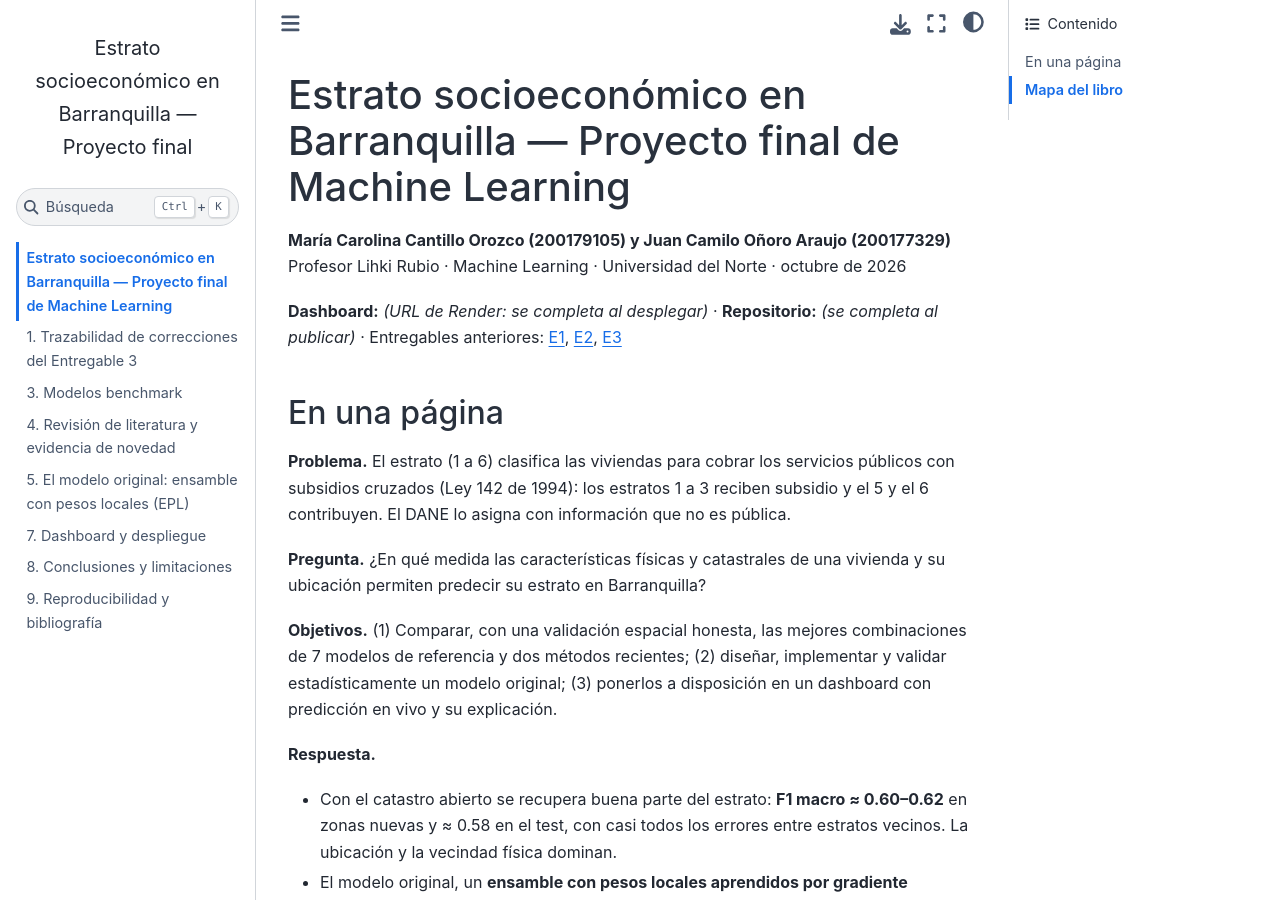
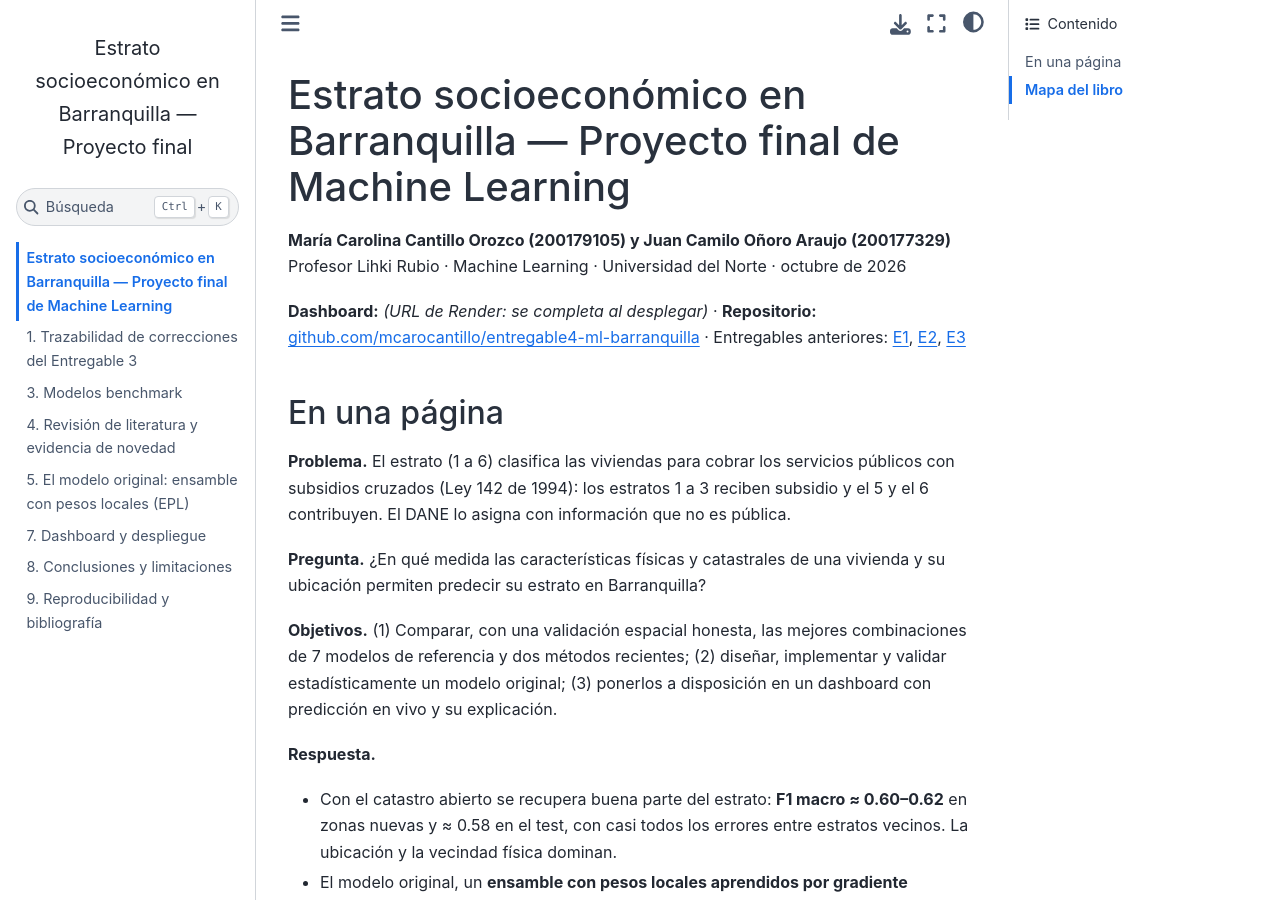
Before and after one commit to mcarocantillo/entregable4-ml-barranquilla, a Jupyter Book: the page built from book/intro.md, in a window 1280 px wide and 900 px high. Built offline with Jupyter Book 1.0.4 settings and Sphinx 7.4.7 and the Sphinx Book theme 1.1.4, drawn with Linux system fonts in a browser that asks for light colours; pages that are not in the unit, such as notebooks, are missing from menus.

Commit message:
Direcciones del repositorio y del libro en la introducción y el README
Co-Authored-By: Claude Opus 5.5 <noreply@anthropic.com>

```diff
--- a/book/intro.md
+++ b/book/intro.md
@@ -3,7 +3,7 @@
 **María Carolina Cantillo Orozco (200179105) y Juan Camilo Oñoro Araujo (200177329)**
 Profesor Lihki Rubio · Machine Learning · Universidad del Norte · octubre de 2026
 
-**Dashboard:** *(URL de Render: se completa al desplegar)* · **Repositorio:** *(se completa al publicar)* ·
+**Dashboard:** *(URL de Render: se completa al desplegar)* · **Repositorio:** [github.com/mcarocantillo/entregable4-ml-barranquilla](https://github.com/mcarocantillo/entregable4-ml-barranquilla) ·
 Entregables anteriores: [E1](https://mcarocantillo.github.io/entregable1-ml-barranquilla/v3/),
 [E2](https://mcarocantillo.github.io/entregable2-ml-barranquilla/v3/),
 [E3](https://mcarocantillo.github.io/entregable3-ml-barranquilla/)
```
Also changed, not shown: README.md (+1 -1 lines).
